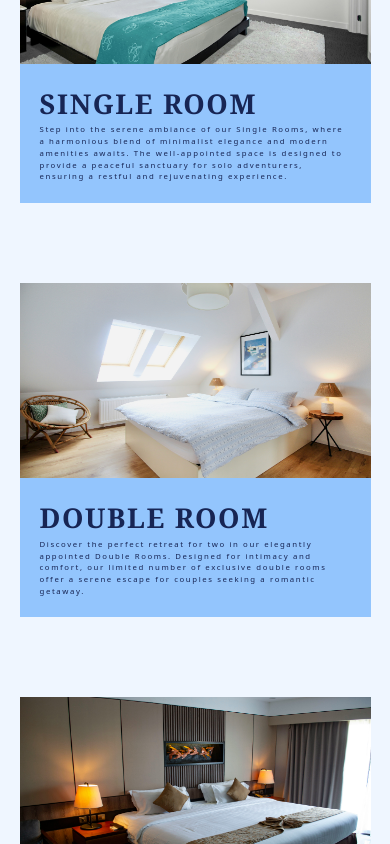
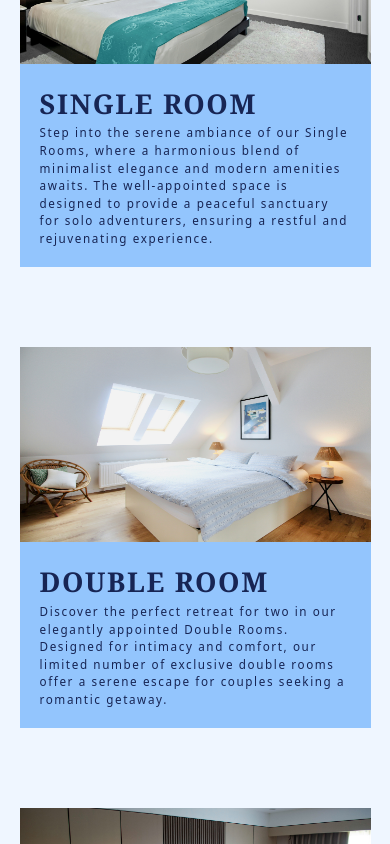
Before and after one commit to cedrick-jsx/simple-website, a React (Vite) app: page /Rooms in a window 390 px wide. Shown: the part 780-1624 px from the top of the page. Built offline with nearby package versions, Linux system fonts and the light colour scheme; the HTML template or start-up script is replaced by a standard one.

Commit message:
Update Files

```diff
--- a/src/pages/Homes.jsx
+++ b/src/pages/Homes.jsx
@@ -53,7 +53,7 @@ export default function Homes() {
 
         <p
           className={
-            "text-blue-950 text-justify tracking-wide font-medium mt-10 xs:text-[2vw] sm:text-[15px] md:text-[15px] lg:text-[15px] xl:text-[25px] 2xl:text-[25px]"
+            "text-blue-950 text-justify tracking-wide font-medium mt-10 xs:text-[3vw] sm:text-[15px] md:text-[15px] lg:text-[15px] xl:text-[25px] 2xl:text-[25px]"
           }
         >
           Welcome to the extraordinary world of the Oasis Resort, a dazzling and
@@ -148,7 +148,7 @@ const OasisTeam = (props) => {
       }
     >
       <div
-        className={`bg-blue-50 xs:w-[25vw] xs:h-[25vw] sm:w-[150px] sm:h-[150px] md:w-[170px] md:h-[170px] lg:w-[170px] lg:h-[170px] xl:w-[200px] xl:h-[200px] 2xl:w-[200px] 2xl:h-[200px]`}
+        className={`bg-blue-50 xs:w-[35vw] xs:h-[35vw] sm:w-[150px] sm:h-[150px] md:w-[170px] md:h-[170px] lg:w-[170px] lg:h-[170px] xl:w-[200px] xl:h-[200px] 2xl:w-[200px] 2xl:h-[200px]`}
       >
         <img
           src={
--- a/src/pages/Rooms.jsx
+++ b/src/pages/Rooms.jsx
@@ -89,7 +89,7 @@ const OasisRooms = (props) => {
 
         <p
           className={
-            "font-medium normal-case text-blue-950 xs:text-[2vw] sm:text-[15px] md:text-[15px] lg:text-[15px] xl:text-[20px] 2xl:text-[20px]"
+            "font-medium normal-case text-blue-950 xs:text-[3vw] sm:text-[15px] md:text-[15px] lg:text-[15px] xl:text-[20px] 2xl:text-[20px]"
           }
         >
           {props.children}
```
